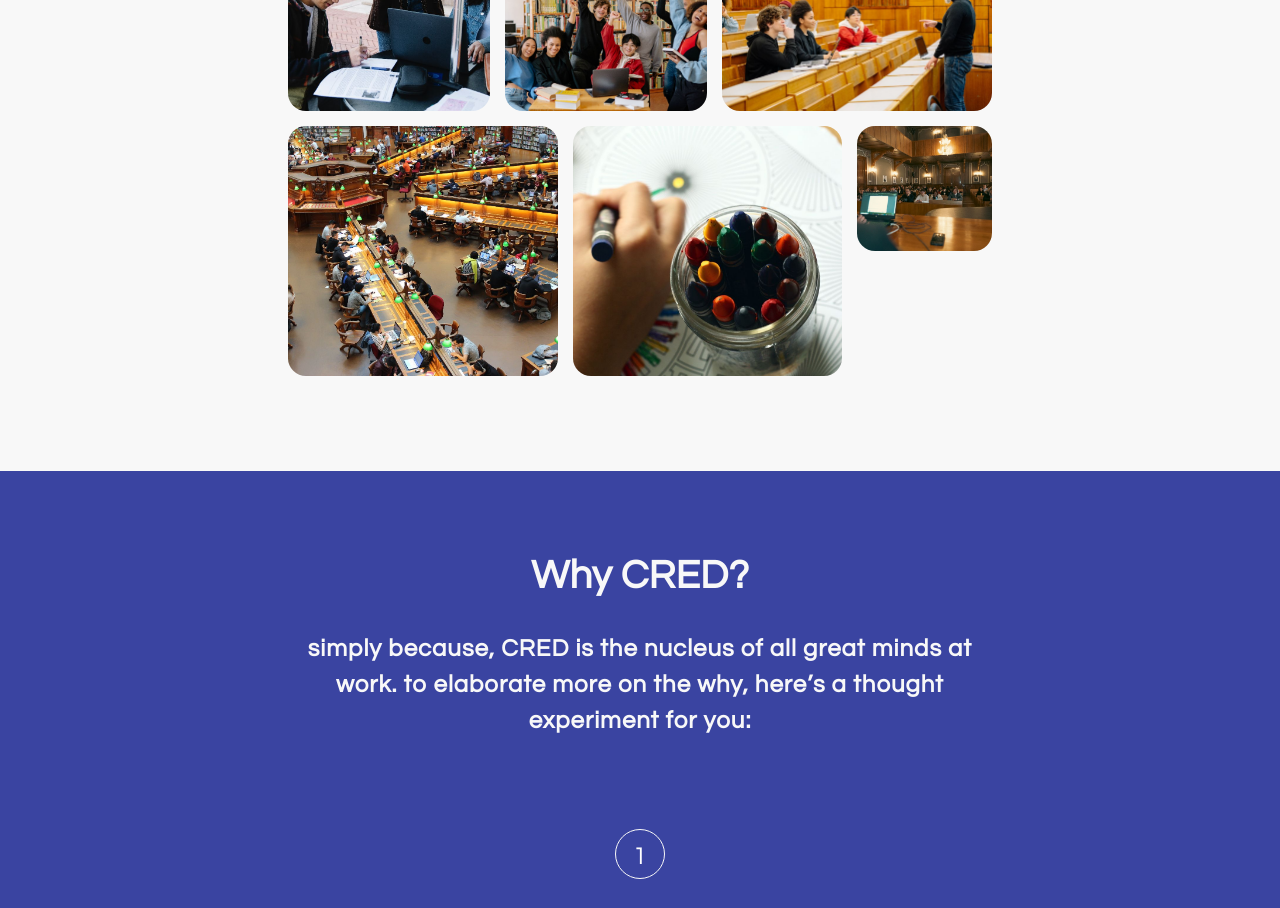
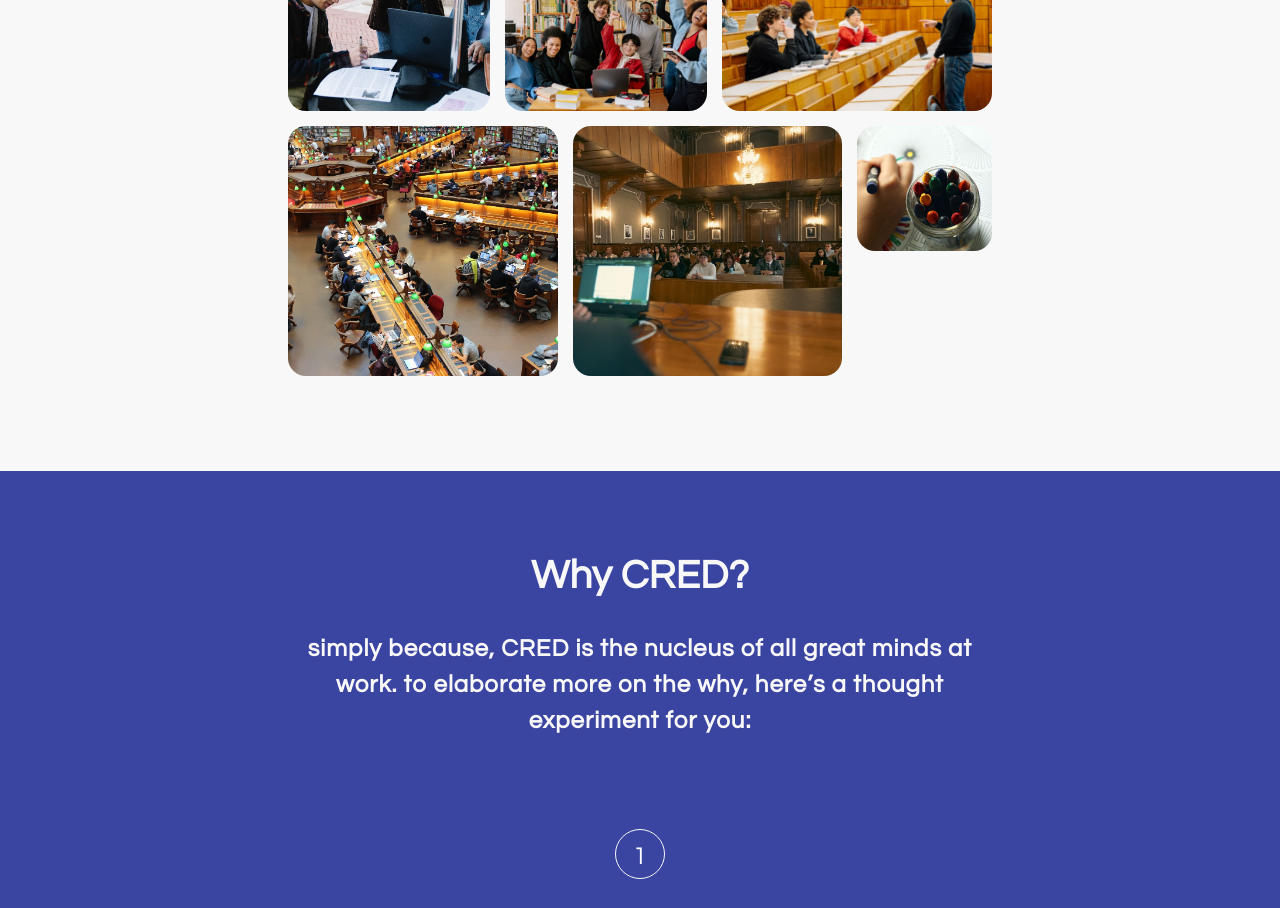
Before and after one commit to speranza-app/Platform_phase_1, a React (Vite) app: page / in a window 1280 px wide. Shown: the part 1240-2148 px from the top of the page. Built offline with nearby package versions, Linux system fonts and the light colour scheme.

Commit message:
added images section

```diff
--- a/src/Pages/HomePage/SectionOneHalf.jsx
+++ b/src/Pages/HomePage/SectionOneHalf.jsx
@@ -30,10 +30,10 @@
                 <img  src={imageFour}></img>
             </div>
             <div className='image5'>
-                <img  src={imageFive}></img>
+                <img  src={imageSix}></img>
             </div>
             <div className='image6'>
-                <img  src={imageSix}></img>
+                <img  src={imageFive}></img>
             </div>
 
         </div>
```
